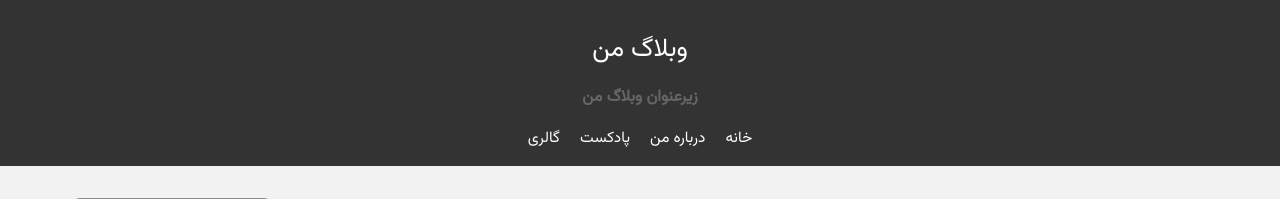
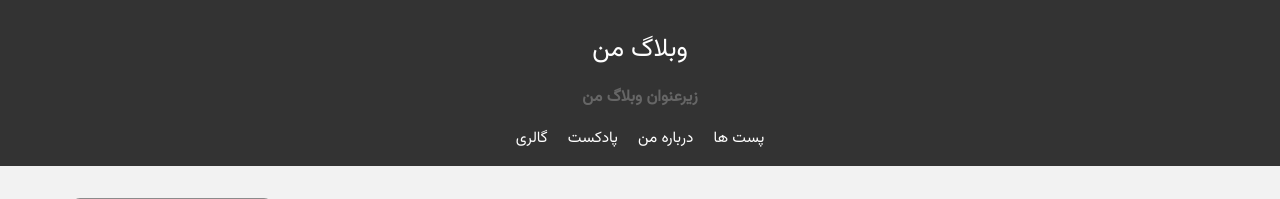
Before and after one commit to MohNamdar/Blogino, a Django app: page /about/ in a window 1280 px wide. Shown: the top 199 px of the page. Run offline with Django 5.2, Linux system fonts and the light colour scheme; data that the repository does not hold is empty; parts of the project's set-up code (start-up, migrations or seed data) failed here and were passed over; some web fonts are replaced.

Commit message:
fix little things

```diff
--- a/templates/blog/article_list.html
+++ b/templates/blog/article_list.html
@@ -50,7 +50,7 @@
         </main>
         <!-- Sidebar-->
         <aside class="sidebar">
-            <!-- Social media boxes--><
+            <!-- Social media boxes-->
             {% include 'partials/social_link_sidebar.html' %}
 
             <div class="card">
--- a/templates/partials/header.html
+++ b/templates/partials/header.html
@@ -4,7 +4,7 @@
 <nav>
     <!-- Navigation menu-->
     <ul>
-        <li><a href="{% url 'blog:home' %}">خانه</a></li>
+        <li><a href="{% url 'blog:home' %}">پست ها</a></li>
         <li><a href="{% url 'blog:about' %}">درباره من</a></li>
         <li><a href="{% url 'blog:podcast_list' %}">پادکست</a></li>
         <li><a href="{% url 'blog:gallery' %}">گالری</a></li>
```
